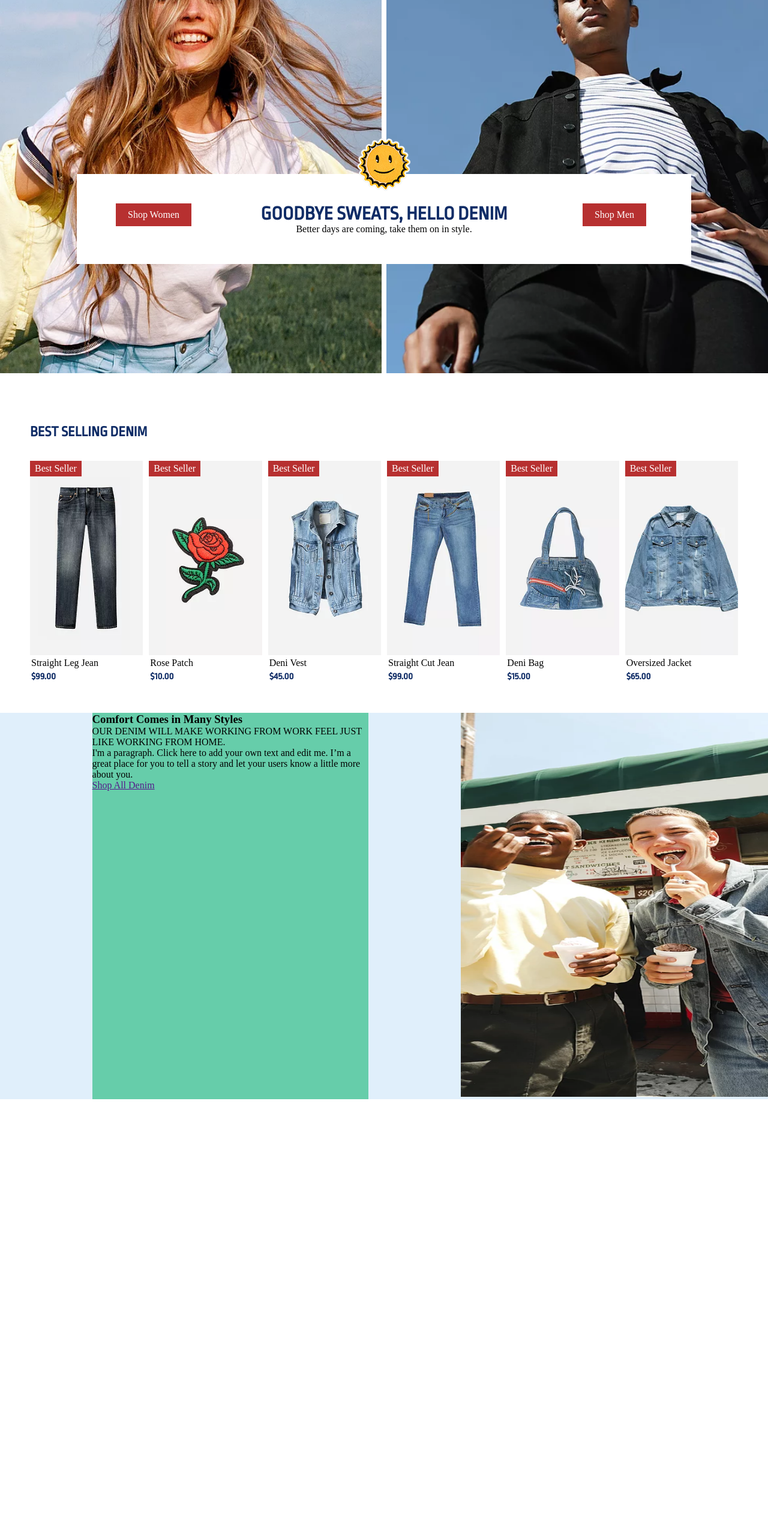
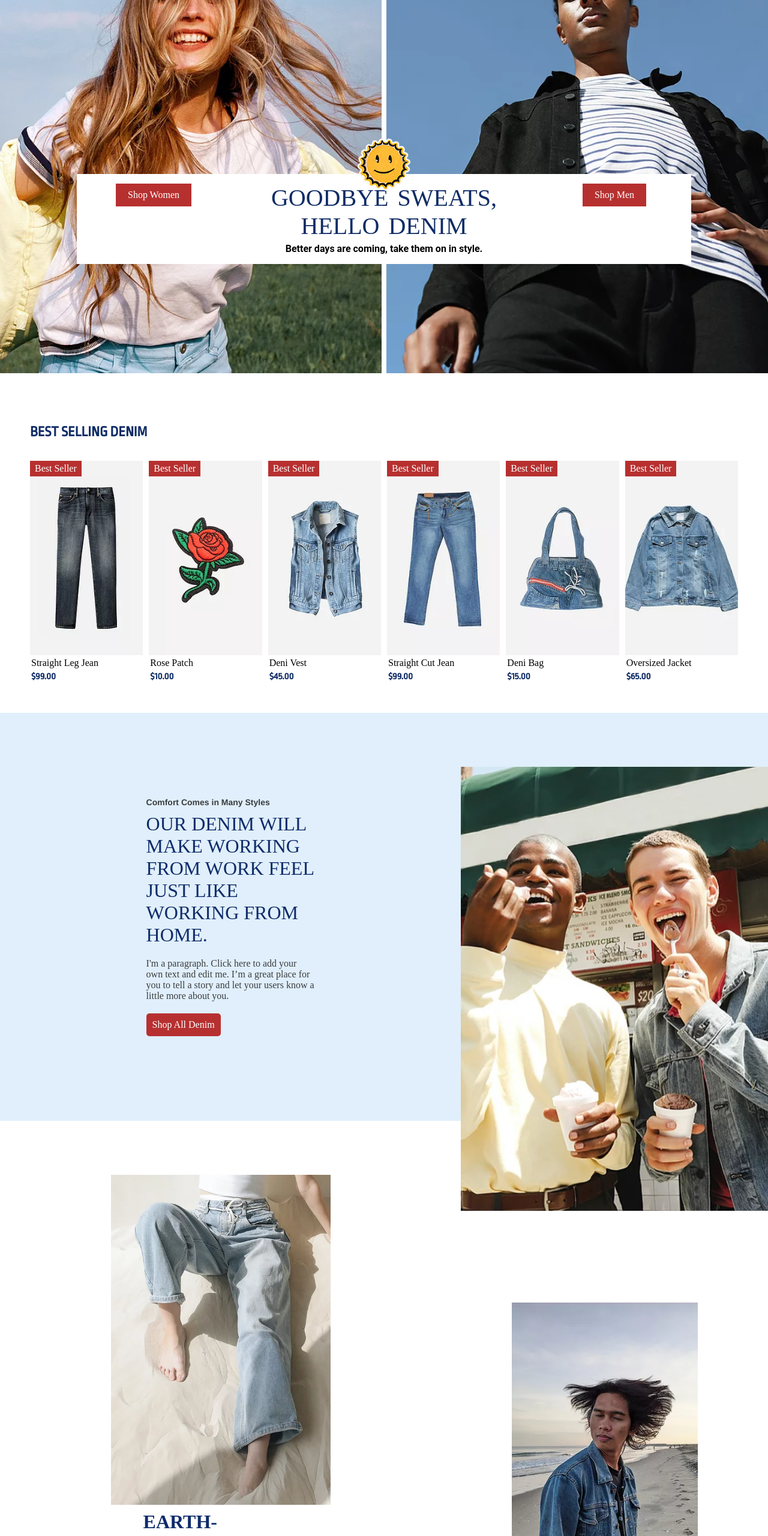
Before and after one commit to uskelkeron/DeniStore, a plain HTML site: page index.html in a window 1280 px wide. Shown: the part 240-2800 px from the top of the page at 60% size. Before the commit the page ends 2072 px from the top, so only its background shows below. Drawn offline with Linux system fonts and the light colour scheme; a web font is replaced by a local one.

Commit message:
Updates to UI area for Earth-Friend Section

```diff
--- a/css/style.css
+++ b/css/style.css
@@ -5,6 +5,7 @@
     padding:0;
     box-sizing: border-box;
 }
+@import url(//db.onlinewebfonts.com/c/bb2e1211dfd31103079dbce7c49e1d4e?family=DINNeuzeitGroteskLTW01-BdCn);
 
 /** Utility Classes **/
 .grid
@@ -19,6 +20,18 @@
 .gridTemp3Cols
 {
     grid-template-columns: 1.8fr .4fr 1.8fr;
+}
+
+.specialFont
+{
+    font-family: DINNeuzeitGroteskLTW01-BdCn;
+}
+.specialFontColor
+{
+
+    color:#393c3e;
+
+
 }
 
 .font-size
@@ -82,6 +95,7 @@ header
     position: sticky;
     background-color: white;
     top:0;
+    z-index: 10;
 }
 
 header a
@@ -305,10 +319,22 @@ header > nav
 
 #banner > div:nth-child(2) > h1
 {
-    font-family: 'Ropa Sans', sans-serif;
+
     color:#0f2c66;
-    font-weight: bolder;
-    font-size: 2rem;
+    font-weight:500;
+    font-size: 2.5rem;
+    word-spacing: 5px;
+
+
+}
+
+
+#banner > div:nth-child(2) > p
+{
+    font-size:1rem;
+    font-weight: 700;
+    font-family: roboto-thin, roboto, sans-serif;
+    padding-top: 5px;
 
 
 }
@@ -444,14 +470,6 @@ header > nav
 
 
 
-
-
-
-
-
-
-
-
 #clothesGallery1 > div > img
 {
     width:100%;
@@ -490,28 +508,8 @@ header > nav
     display: grid;
     grid-template-columns: 2.4fr 1.6fr;
     background-color: #e0effb;
-
-}
-
-#allDenim > div:nth-child(2)
-{
-    /*
-    width: 100%;
-
-    background-image: url(../img/friends.webp);
-    background-repeat: no-repeat;
-    background-size:cover;
-    background-position:center;  */
-}
-
-#friends > img
-{
     width:100%;
-    height: 80vh;
-
-    object-fit:unset;
-
-
+    height: 680px;
 }
 
 #allDenim > div:nth-child(1)
@@ -523,10 +521,150 @@ header > nav
 #allDenim > div:nth-child(1) > div
 {
     width: 60%;
+
+    align-self: center;
     justify-self: center;
+    padding:90px 90px;
+
+}
+
+#allDenim > div > div > h3
+{
+   font-family:  Helvetica, sans-serif;
+   font-size: 14px;
+   color:#393c3e;
+}
+
+#allDenim > div:nth-child(2)
+{
+    height: 680px;
+}
+
+#allDenim > div:nth-child(2) > img
+{
+    width:100%;
+    max-width: 100%;
+    height:740px;
+    object-fit:cover;
+    object-position: 40% 40%;
+    position:relative;
+    top:90px;
+    z-index: 1;
+
+}
+
+
+.DenminSpecialFont
+{
+
+    font-family: DINNeuzeitGroteskLTW01-BdCn;
+    font-size: 2rem;
+    padding: 10px 0px;
+    color:  #0f2c6b;
+}
+
+.demip2
+{
+    padding: 10px 0px 20px 0px;
+
+}
+
+.shoppingButton
+{
+    text-decoration: none;
+    padding:10px 10px;
+    background-color: #b73030;
+    color:white;
+    display: inline-block;
+    border-radius: 5px 5px;
+
+}
+
+#Earth_Friendly
+{
+    display:grid;
+    grid-template-columns: 2.3fr 1.7fr;
+
+}
+
+#Earth_Friendly > div:nth-child(1)
+{
+    width:100%;
+
+
+    display:grid;
+    grid-template-columns: 1f;
+
+}
+
+#Earth_Friendly > div:nth-child(1) > div:nth-child(1)
+{
+    width: 80%;
+    height:80vh;
+
+    justify-self: center;
+    text-align: center;
+}
+
+#Earth_Friendly > div:nth-child(1) > div:nth-child(1) img
+{
+    padding-top:90px;
+    object-fit: cover;
+    object-position: center;
+    height: 100%;
+
+
+}
+
+#Earth_Friendly > div:nth-child(1) > div:nth-child(2)
+{
+
+    width:80%;
+    justify-self: center;
+    padding-left:165px;
+    padding-right: 165px;
+}
+
+#Earth_Friendly > div:nth-child(1) > div:nth-child(2) > p
+{
+    padding:20px 0;
+}
+
+#Earth_Friendly > div:nth-child(2)
+{
+    width:100%;
+
+    display:grid;
+    grid-template-columns: 1fr;
+
+}
+
+#Earth_Friendly > div:nth-child(2) > div
+{
+    justify-self: center;
+    align-self: center;
+    width:80%;
+    text-align: center;
+    margin-top: 125px;
+
+
+
+}
+
+#Earth_Friendly > div:nth-child(2) > div img
+{
+
+    object-fit: cover;
+    object-position: center;
+    max-width: 100%;
+
+    width: 310px;
+
+}
+
+/*
 
 
 
 
-    background-color: mediumaquamarine;
-}
+*/
--- a/index.html
+++ b/index.html
@@ -11,6 +11,7 @@
     <link rel="preconnect" href="https://fonts.googleapis.com">
     <link rel="preconnect" href="https://fonts.gstatic.com" crossorigin>
     <link href="https://fonts.googleapis.com/css2?family=Ropa+Sans&display=swap" rel="stylesheet">
+    <link href="//db.onlinewebfonts.com/c/bb2e1211dfd31103079dbce7c49e1d4e?family=DINNeuzeitGroteskLTW01-BdCn" rel="stylesheet" type="text/css"/>
 </head>
 <body>
 
@@ -34,7 +35,6 @@
 
 
                          <div>
-
                             <img src="img/deni.png">
 
                          </div>
@@ -96,10 +96,10 @@
             <div>
                 <a href="" class="shopButton">Shop Women</a>
             </div>
-            <div>
+            <div class="specialFont">
 
-                <h1>GOODBYE SWEATS, HELLO DENIM</h1>
-                <p>Better days are coming, take them on in style.</p>
+                <h1 >GOODBYE SWEATS, HELLO DENIM</h1>
+                <p class="specialFontColor`">Better days are coming, take them on in style.</p>
             </div>
             <div>
                 <a href="" class="shopButton">Shop Men</a>
@@ -187,25 +187,25 @@
 
     </section>
 
-    <section>
+    <section id="allDenim">
 
-        <div id="allDenim">
+
                     <div>
 
                                 <div>
                                         <h3> Comfort Comes in Many Styles </h3>
 
-                        <p>
+                                    <p class="DenminSpecialFont demip1">
                                         OUR DENIM WILL MAKE WORKING FROM WORK FEEL JUST LIKE WORKING FROM HOME.
                                     </p>
 
-                        <p>
+                                    <p class="specialFontColor demip2">
 
                                         I'm a paragraph. Click here to add your own text and edit me. I’m a great
                                         place for you to tell a story and let your users know a little more about you.
                                     </p>
 
-                        <a href="">Shop All Denim</a>
+                                    <a href="" class="shoppingButton">Shop All Denim</a>
 
                                 </div>
 
@@ -213,10 +213,42 @@
                     </div>
 
                     <div id="friends">
-
                                <img src="img/friends.webp">
 
                     </div>
+
+    </section>
+
+    <section id="Earth_Friendly">
+        <div>
+
+            <div>
+                <img src="img/earthFriendlyJeans.webp">
+
+            </div>
+
+
+            <div>
+                <h2 class="DenminSpecialFont">EARTH-FRIENDLY AND LASTING</h2>
+                <P>
+                    I'm a paragraph. Click here to add your own text and edit me.
+                    I’m a great place for you to tell a story and let your users know a little more about you.
+                </P>
+
+                <a href="" class="shoppingButton">Learn More</a>
+            </div>
+
+
+
+
+
+        </div>
+
+        <div>
+                <div>
+                  <img src="img/discountImg.webp">
+                </div>
+
         </div>
     </section>
 
```
Also changed, not shown: img/discountImg.webp (added), img/earthFriendlyJeans.webp (added). Lines whose indentation alone changed are shown as unchanged.
